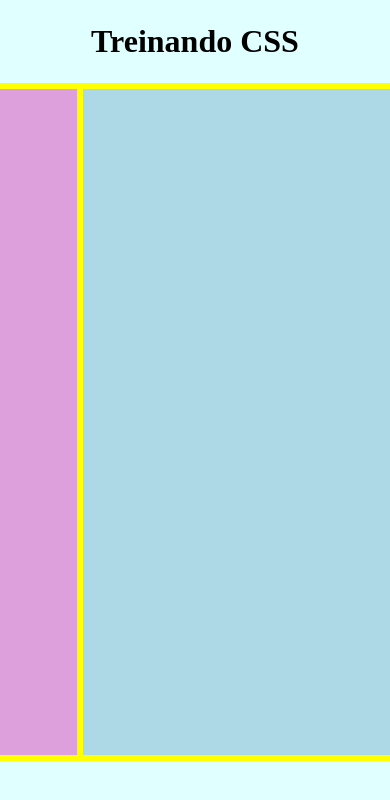
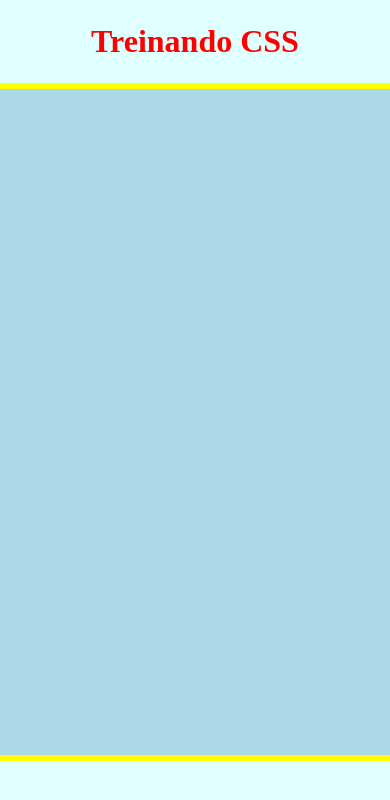
Before and after one commit to Delay37/exerciciomediaquery2, a plain HTML site: page index.html in a window 390 px wide. Drawn offline with Linux system fonts and the light colour scheme.

Commit message:
Adiciona media query dos outros dispositivos

```diff
--- a/estilos/layout.css
+++ b/estilos/layout.css
@@ -22,6 +22,7 @@ header{
     align-items: center;
     grid-area: header;
 }
+h1{color: blue}
 aside{
     grid-area: aside;
     background-color: plum;
@@ -33,3 +34,30 @@ main{
 footer{
     grid-area: footer;
 }
+
+@media (max-width: 1007px){
+    body{
+        grid-template-rows: 0.1fr 0.3fr 0.5fr 0.1fr;
+        grid-template-columns: 1fr;
+        grid-template-areas:
+        "header"
+        "aside"
+        "main"
+        "footer";
+    }
+    h1{color: palevioletred;}
+}
+
+@media (max-width: 640px){
+    aside{
+        display: none;
+    }
+    body{
+        grid-template-rows: 0.1fr 0.8fr 0.1fr;
+        grid-template-areas:
+        "header"
+        "main"
+        "footer";
+    }
+    h1{color: red;}
+}
```
